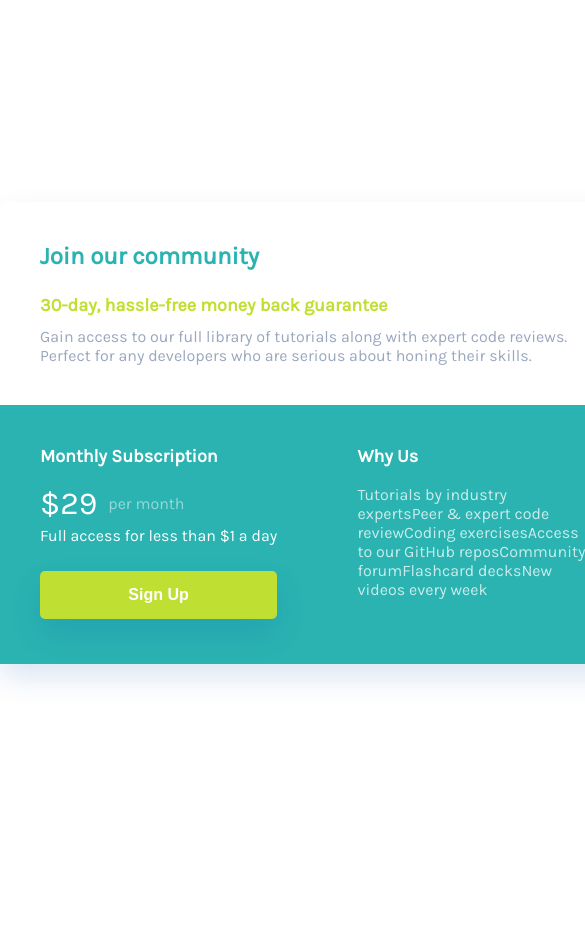
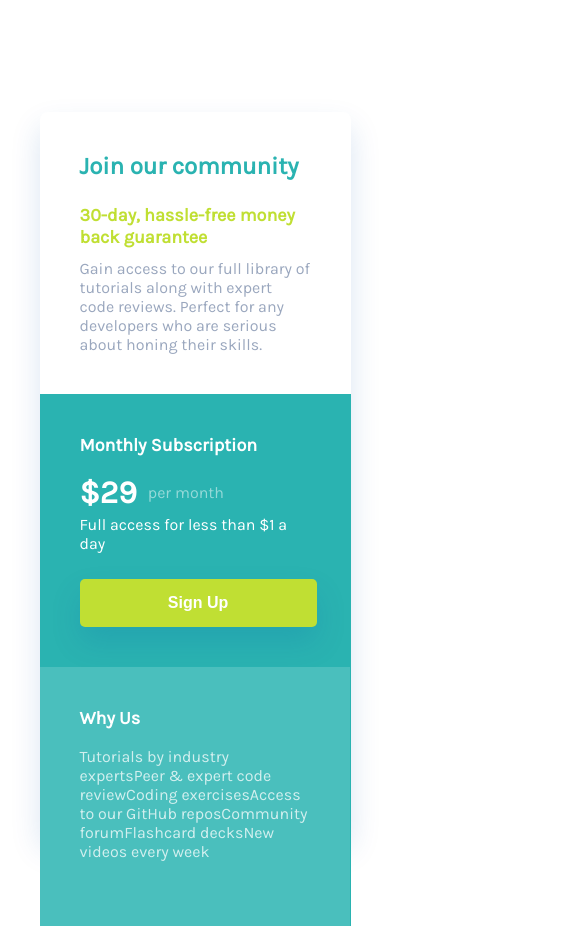
Before and after one commit to Mariana-Palacios/single-price-grid-component, a plain HTML site: page index.html in a window 390 px wide. Shown: the top 926 px of the page, 585 px wide, since content can reach past the window. Before the commit the page ends 844 px from the top, so only its background shows below. Drawn offline with Linux system fonts and the light colour scheme.

Commit message:
adding responsive

```diff
--- a/styles/_functions.scss
+++ b/styles/_functions.scss
@@ -3,7 +3,7 @@
     width: $width;
 }
 
-@mixin display-flex-row {
+@mixin display-flex-row{
     display: flex;
     flex-direction: row;
 }
--- a/styles/_variables.scss
+++ b/styles/_variables.scss
@@ -1,10 +1,8 @@
-// @import url('https://fonts.googleapis.com/css2?family=Karla:wght@200&display=swap');
-// @import url('https://fonts.googleapis.com/css2?family=Karla:wght@500&display=swap');
 @import url('https://fonts.googleapis.com/css2?family=Karla&display=swap');
 
 // fonts
 $karla:'Karla', sans-serif;
-// $karla-bold:'Karla', sans-serif;
+
 // colors
 $aqua-color: #2AB3B1;
 $ligth-aqua-color: #2AB3B1;
--- a/styles/style.scss
+++ b/styles/style.scss
@@ -9,6 +9,10 @@
 
 
 .main-container{
+    @media  screen and (max-width: 600px){
+        @include size-box(722px,311px);
+        top:72px;
+    }
     @include size-box(460px,635px);
     border-radius: 8px;
     box-shadow: 0px 15px 30px rgba(0, 81, 171, 0.148847);
@@ -24,7 +28,7 @@
         h1{
             position: relative;
             color:$aqua-color;
-            font-weight: bold;
+            font-weight: 700;
             font-size:24px;
             margin-bottom: 24px;
         }
@@ -38,8 +42,16 @@
         }
     }
     .container-bottom{
+        @media  screen and (max-width: 600px){
+            display:flex;
+            flex-direction: column;
+            .information-container-2{
+                @include size-box(259px,310px);
+            }
+
+        }
         background-color: $aqua-color;
-        @import "display-flex-row";
+        @include display-flex-row;
         position: relative;
         color: $white;
         h1{
@@ -47,12 +59,13 @@
         }
         .information-container-1{
             .price{
-                @import "display-flex-row";
+                @include display-flex-row;
                 margin-bottom: 4px;
                 align-items: center;
                 span{
                     font-size: 32px;
                     margin-right:11px;
+                    font-weight:600;
                 }
                 p{
                     opacity: 0.5;
@@ -74,6 +87,7 @@
             }
         }
         .information-container-2{
+            background-color: #4ABFBD;
             p{
                 opacity: 0.75;
             }
@@ -82,7 +96,6 @@
 }
 
 .information-container-1, .information-container-2{
-    @include size-box(259px,318px);
     padding: 40px;
     h1{
         font-size: 18px;
```
Also changed, not shown: styles/style.css, 1 other file.
